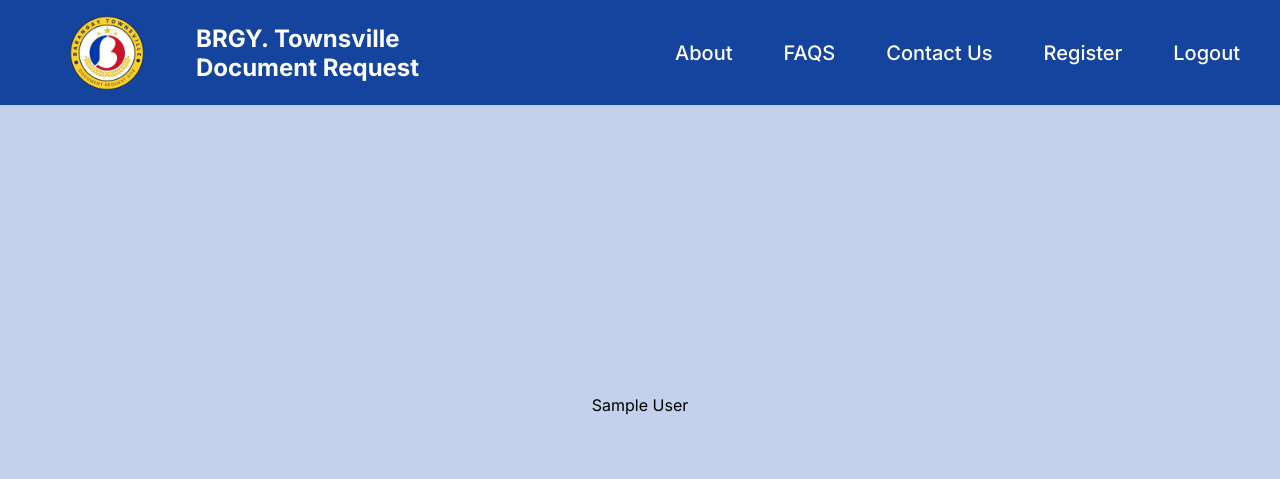
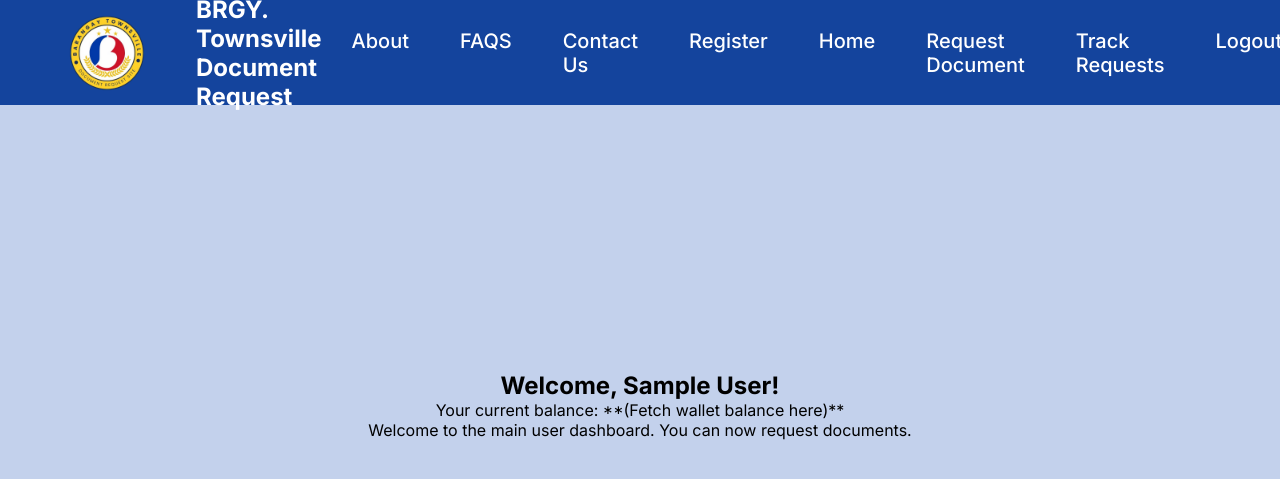
Before and after one commit to Nicole-143/ITMP, a PHP site: page /dashboard.php in a window 1280 px wide. Shown: the top 479 px of the page. Run offline with PHP 8.4, Linux system fonts and the light colour scheme; the visitor is signed in with stand-in values (Sample User, id 1).

Commit message:
Update dashboard.php
modified by khloe

```diff
--- a/dashboard.php
+++ b/dashboard.php
@@ -6,6 +6,12 @@ include "db.php";
 if (!isset($_SESSION['email'])) {
     // Redirect to the login page if not logged in
     header("Location: index.php");
+    exit();
+}
+
+// Check for unverified users added by Khloe Nov 8
+if ($_SESSION['is_verified'] == 0 && $_SESSION['user_type'] == 'user') {
+    header("Location: under_verification.php");
     exit();
 }
 
@@ -39,13 +45,19 @@ $conn->close();
             <li>FAQS</li>
             <li>Contact Us</li>
             <li><a href="register.php" onclick="">Register</a></li>
+            <li><a href="dashboard.php">Home</a></li> <!--added by Khloe Nov 8-->
+            <li><a href="request_document.php">Request Document</a></li> <!--NOT DONE YET added by Khloe Nov 8-->
+            <li><a href="track_request.php">Track Requests</a></li> <!--NOT DONE YET added by Khloe Nov 8-->
             <li><a href="logout.php" onclick="">Logout</a></li>
         </ul>
     </nav>
     </header>
 
     <div class="main-page">
-        <?php echo htmlspecialchars($givenname); ?>
+        <!--added by Khloe Nov 8-->
+        <h2>Welcome, <?php echo htmlspecialchars($givenname); ?>!</h2>
+        <p>Your current balance: **(Fetch wallet balance here)**</p>
+        <p>Welcome to the main user dashboard. You can now request documents.</p>
 
 
     </div>
```
